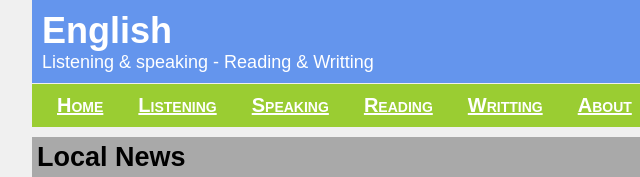
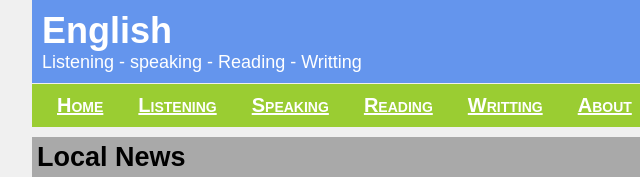
Before and after one commit to thuytta/MyWebsite, a plain HTML site: page index.html in a window 1280 px wide. Shown: the top 177 px of the page, 128-768 px from the left. Drawn offline with Linux system fonts and the light colour scheme.

Commit message:
Update index.html

```diff
--- a/index.html
+++ b/index.html
@@ -8,7 +8,7 @@
     <body>
          <header class="banner">
              <h1>English</h1>
-             <p>Listening & speaking - Reading & Writting</p>
+             <p>Listening - speaking - Reading - Writting</p>
 
          </header>
 
```
